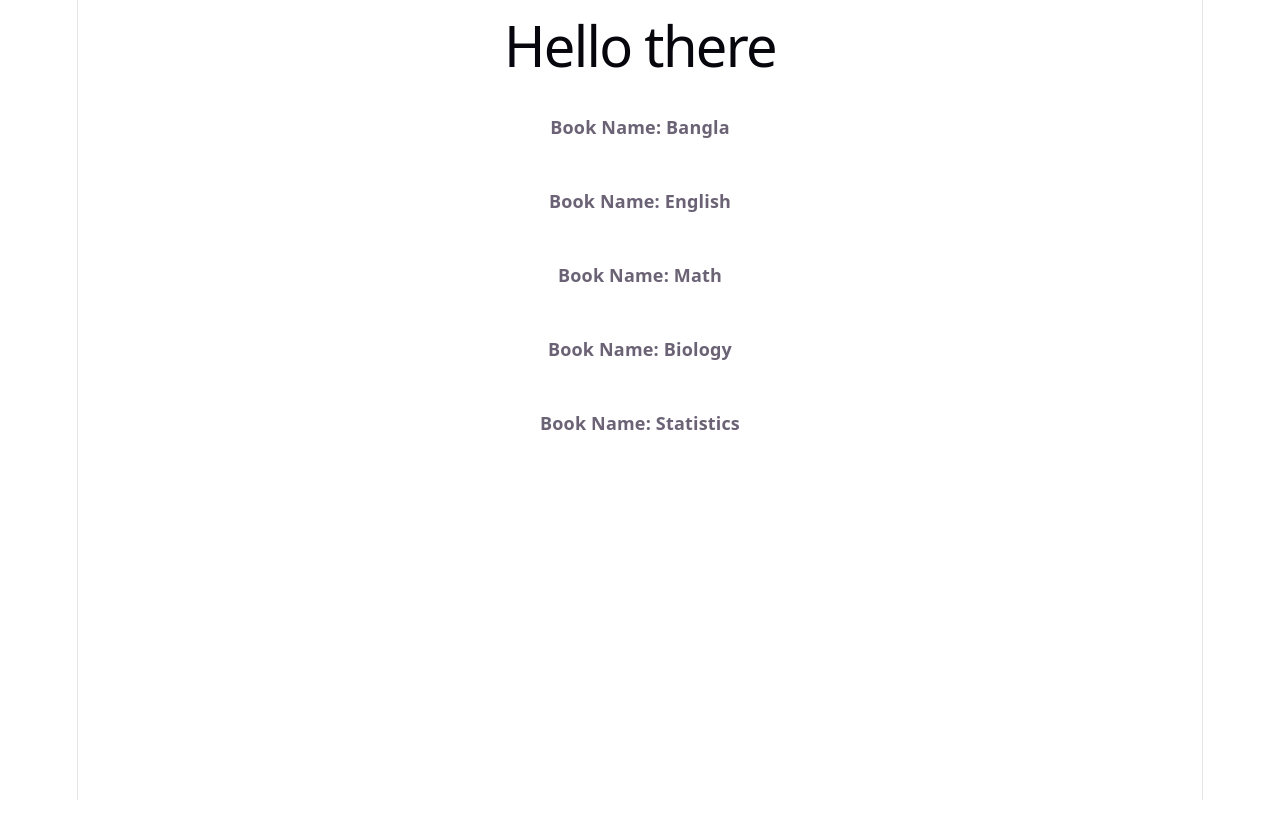
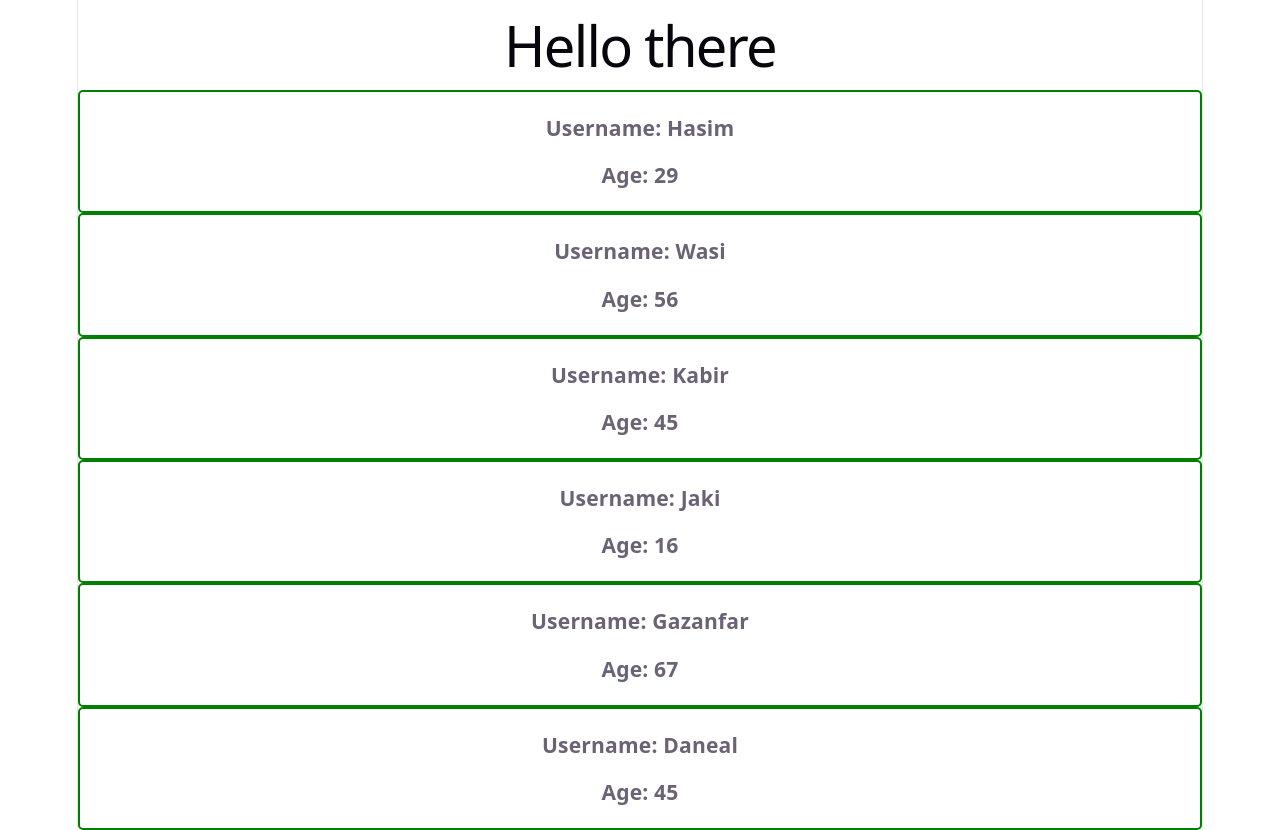
Before and after one commit to asm-saim/v1.my-react-app, a React (Vite) app: page / in a window 1280 px wide. Before the commit the page ends 800 px from the top, so only its background shows below. Built offline with nearby package versions, Linux system fonts and the light colour scheme.

Commit message:
renderd list of users using map

```diff
--- a/src/App.css
+++ b/src/App.css
@@ -1,4 +1,4 @@
-.student {
+.student, .user {
   border: 2px solid green;
   padding: 2px;
   border-radius: 5px;
--- a/src/App.tsx
+++ b/src/App.tsx
@@ -2,15 +2,17 @@ import "./App.css";
 import Book from "./Book";
 // import Todo from "./Todo";
 import Task from "./Task";
+import Users from "./Users";
 
 function App() {
   const books = ["Bangla", "English", "Math", "Biology", "Statistics"];
   return (
     <>
       <h1>Hello there</h1>
-      {books.map((book) => (
+      <Users></Users>
+      {/* {books.map((book) => (
         <Book name={book}></Book>
-      ))}
+      ))} */}
 
       {/* {books.map((book) => (
         <li>{book}</li>
--- /dev/null
+++ b/src/UserCard.tsx
@@ -0,0 +1,8 @@
+export default function UserCard({ name, age }: { name: string; age: number }) {
+  return (
+    <div className="user">
+      <h3>Username: {name}</h3>
+      <h3>Age: {age}</h3>
+    </div>
+  );
+}
--- /dev/null
+++ b/src/Users.tsx
@@ -0,0 +1,34 @@
+import UserCard from "./UserCard";
+
+interface UserType {
+  name: string;
+  age: number;
+}
+
+const users: UserType[] = [
+  { name: "Hasim", age: 29 },
+  { name: "Wasi", age: 56 },
+  { name: "Kabir", age: 45 },
+  { name: "Jaki", age: 16 },
+  { name: "Gazanfar", age: 67 },
+  { name: "Daneal", age: 45 },
+];
+
+export default function Users() {
+  return (
+    <div>
+      {users.map((user) => (
+        <UserCard name={user.name} age={user.age}></UserCard>
+      ))}
+    </div>
+  );
+}
+// export default function Users() {
+//   return (
+//     <div>
+//       {users.map((user) => (
+//         <li>username: {user.name}</li>
+//       ))}
+//     </div>
+//   );
+// }
```
